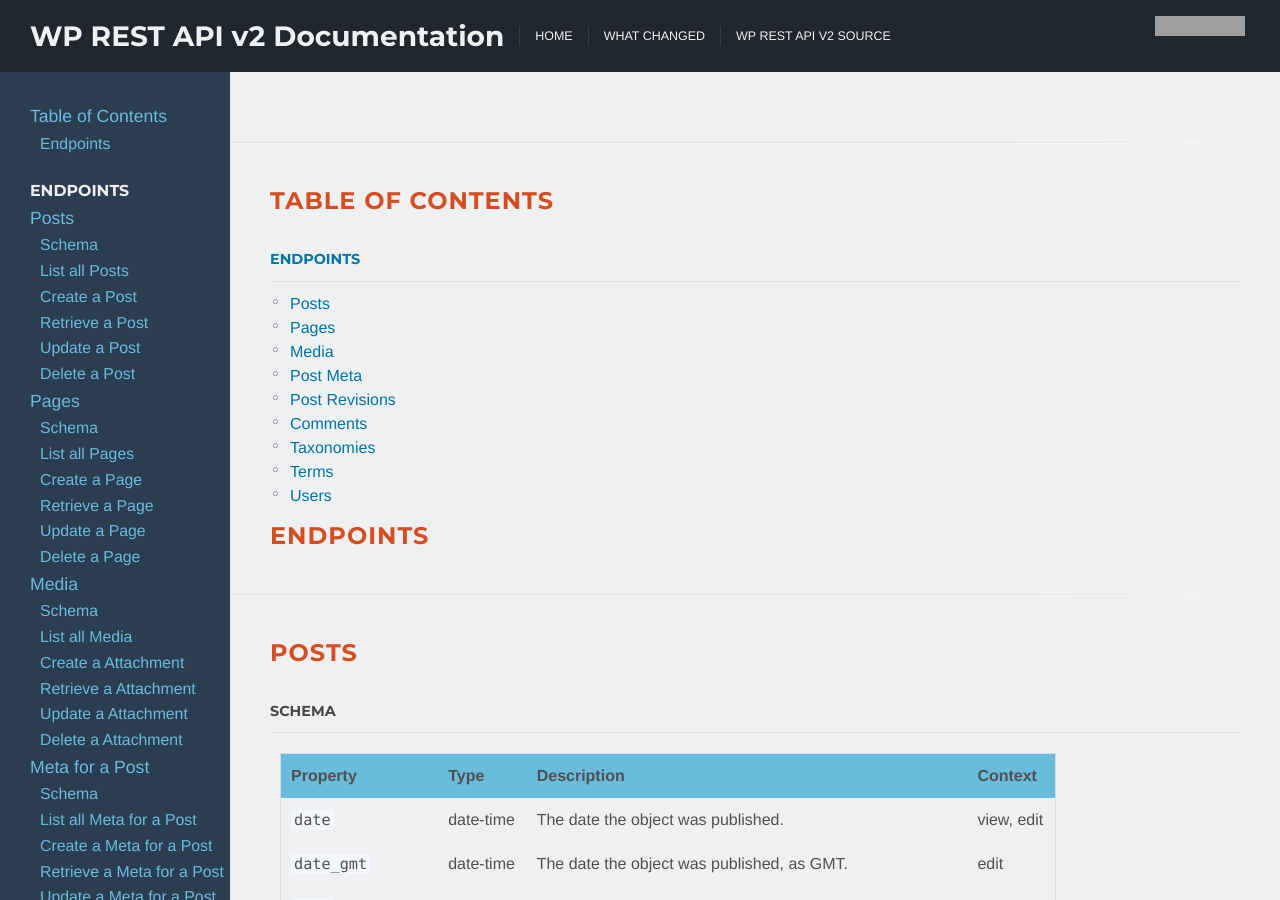
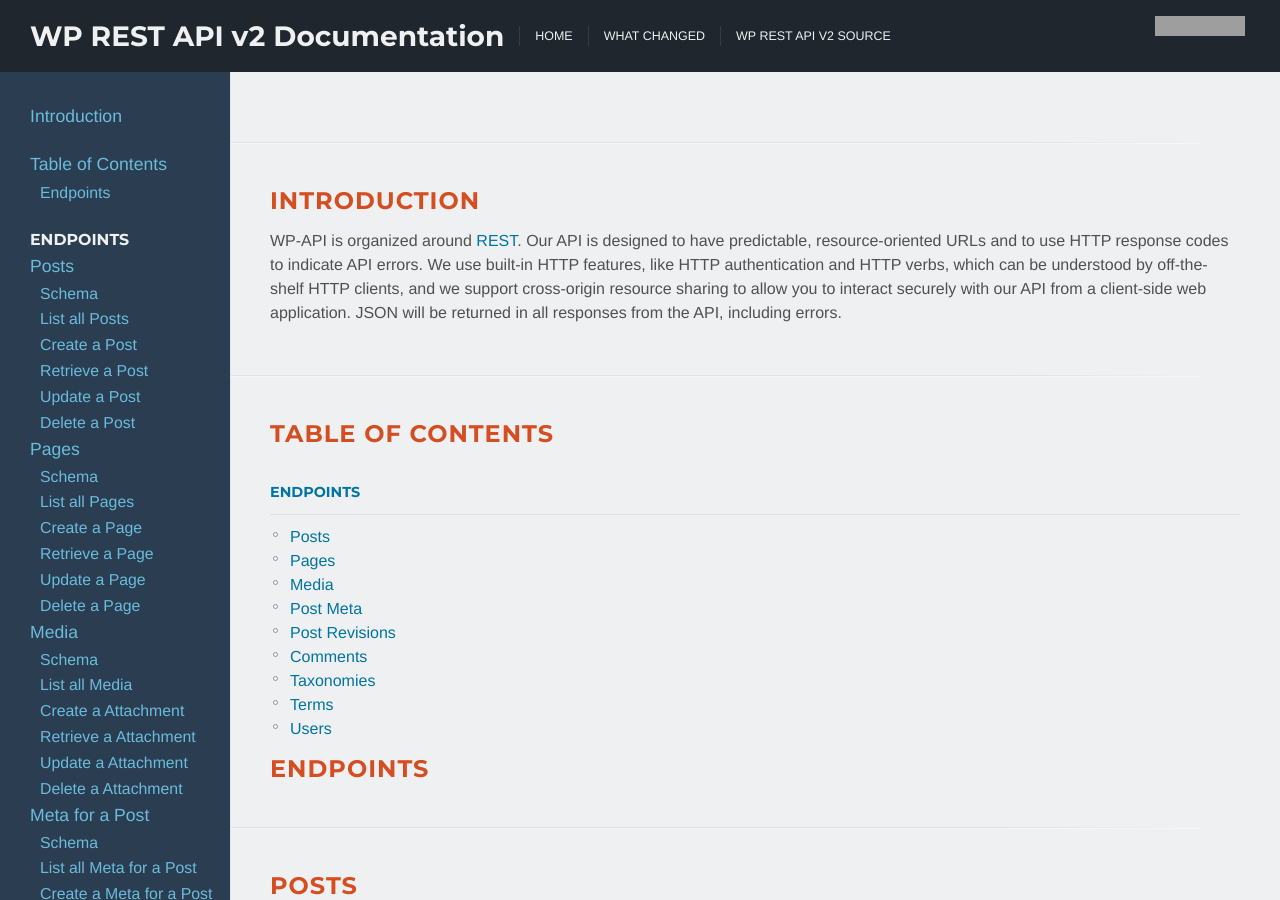
Before and after one commit to WP-API/docs-v2, a Jekyll site: the page built from index.md, in a window 1280 px wide and 900 px high. Built offline with Jekyll 4.4.1, drawn with Linux system fonts in a browser that asks for light colours; nearby versions of some CDN libraries; Markdown is read by kramdown in place of the engine named in the settings; grey boxes are pictures that could not be loaded.

Commit message:
Crib Stripe's introduction for our own. We like Stripe.

```diff
--- a/index.md
+++ b/index.md
@@ -3,6 +3,13 @@ page: introduction
 title: WP REST API version 2.0 Introduction
 layout: default
 ---
+
+<div class="introduction">
+	<h2>Introduction</h2>
+
+	<p>WP-API is organized around <a href="http://en.wikipedia.org/wiki/Representational_state_transfer">REST</a>. Our API is designed to have predictable, resource-oriented URLs and to use HTTP response codes to indicate API errors. We use built-in HTTP features, like HTTP authentication and HTTP verbs, which can be understood by off-the-shelf HTTP clients, and we support cross-origin resource sharing to allow you to interact securely with our API from a client-side web application. JSON will be returned in all responses from the API, including errors.</p>
+</div>
+
 <div class="toc">
 	<h2>Table of Contents</h2>
 
```
